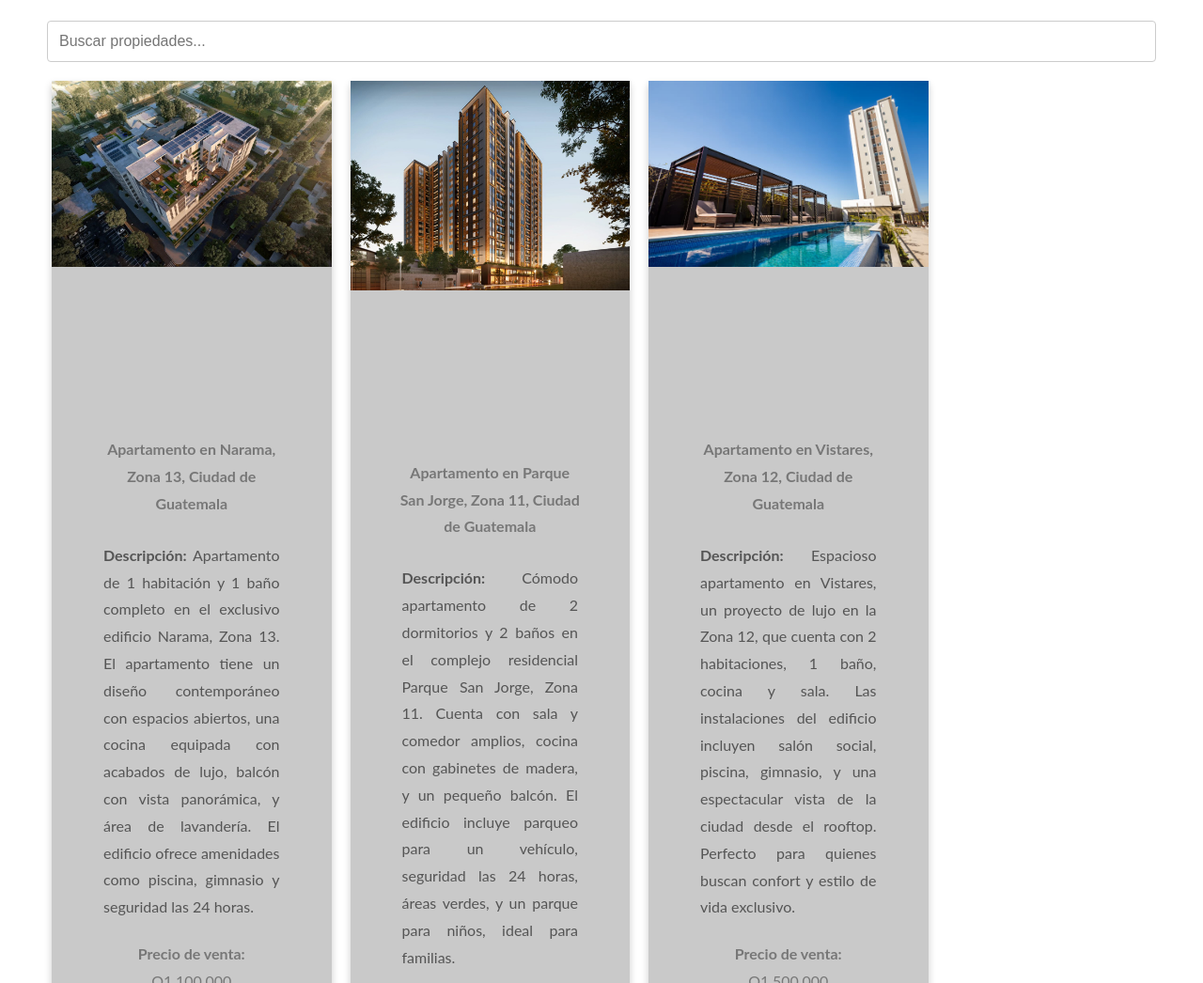
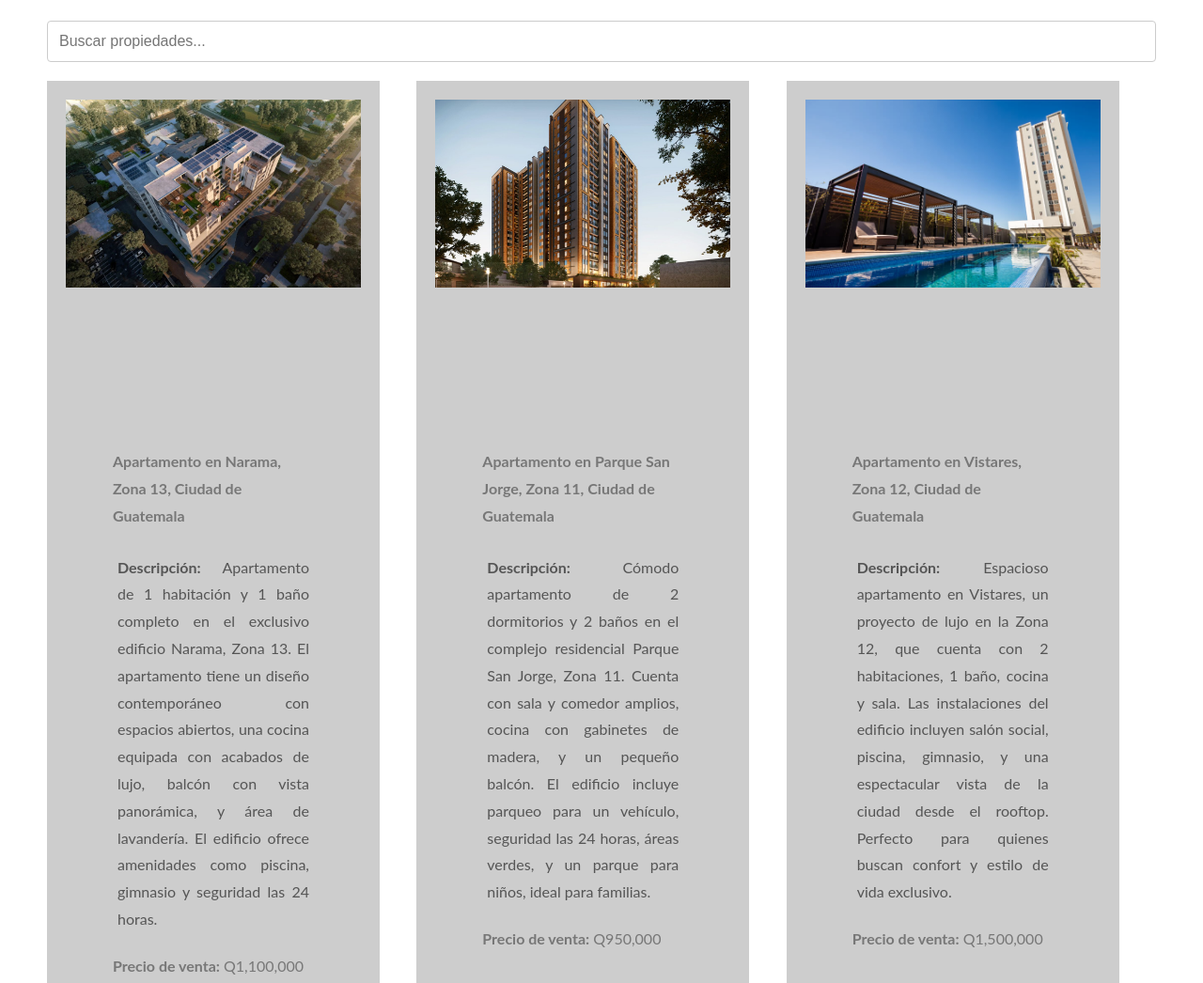
Before and after one commit to Isabella0334/LatamRealEstate, a plain HTML site: page index.html in a window 1280 px wide. Shown: the part 887-1933 px from the top of the page at 94% size. Drawn offline with Linux system fonts and the light colour scheme.

Commit message:
Final Thursday commit

```diff
--- a/index.html
+++ b/index.html
@@ -29,20 +29,34 @@ body, h1, h2, h3, h4, h5, h6 {
             padding: 5px;
         }
 
-.card {
-    box-shadow: 0 4px 8px 0 rgba(0, 0, 0, 0.2);
-    text-align: center;
-    background-color: #c9c9c9;
+  .card {
+  display: flex;
+  flex-direction: column;
+  height: 100%; /* Todas las tarjetas tendrán la misma altura */
+  padding: 20px;
+  background-color: #cdcdcd;
 }
 
-.column {
-  float: left;
-  width: 25%;
-  padding: 0 10px;
+
+.card img {
+  max-height: 200px;
+  object-fit: cover; /* Ajustar la imagen para que no se deforme */
 }
 
-.row {margin: 0 -5px;}
 
+.column {
+  flex: 1;
+  max-width: 30%;
+  min-width: 300px;
+  display: flex;
+  margin-bottom: 20px;
+}
+
+.row {
+  display: flex;
+  flex-wrap: wrap;
+  justify-content: space-between;
+}
 .row:after {
   content: "";
   display: table;
```
